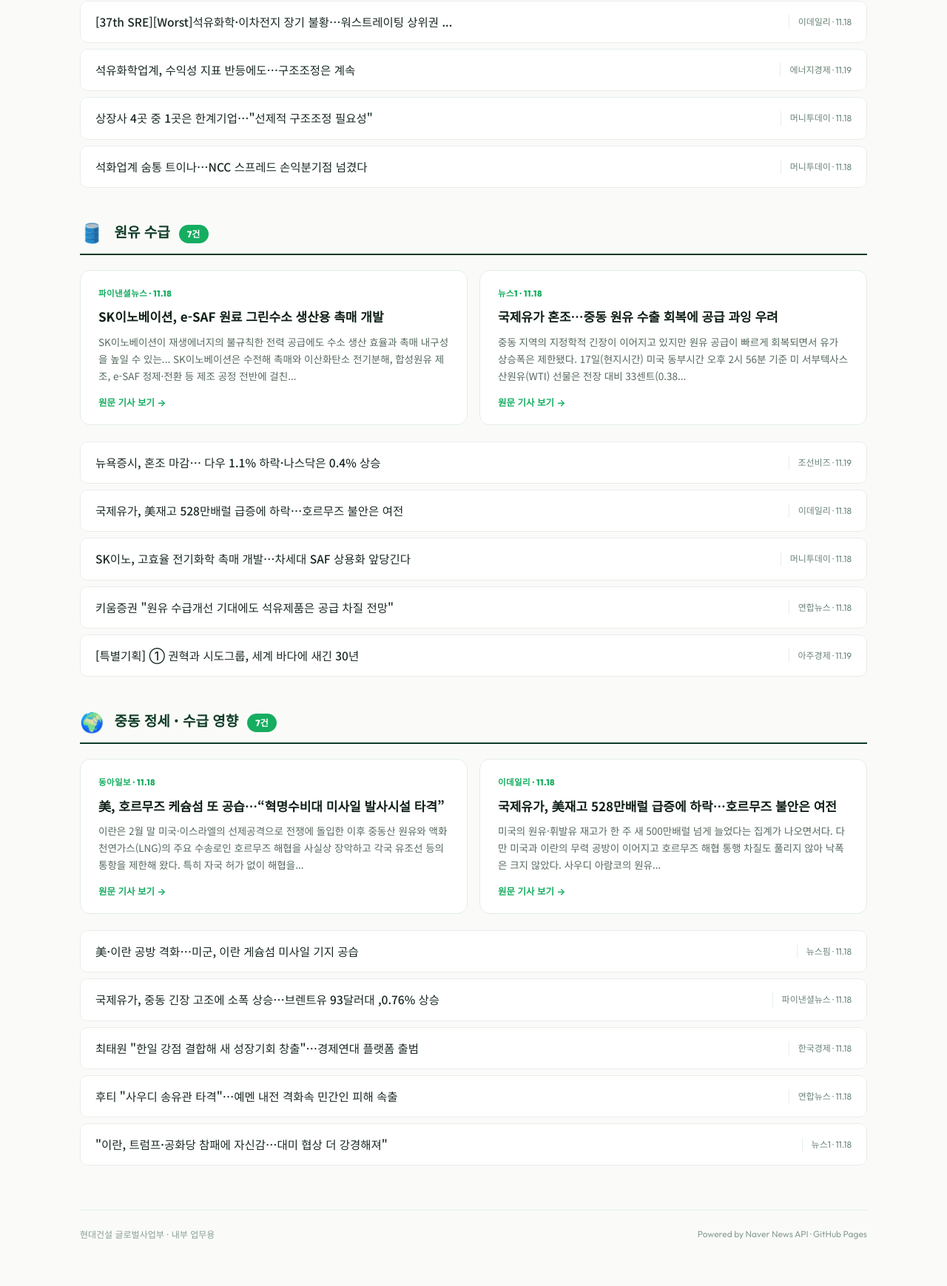
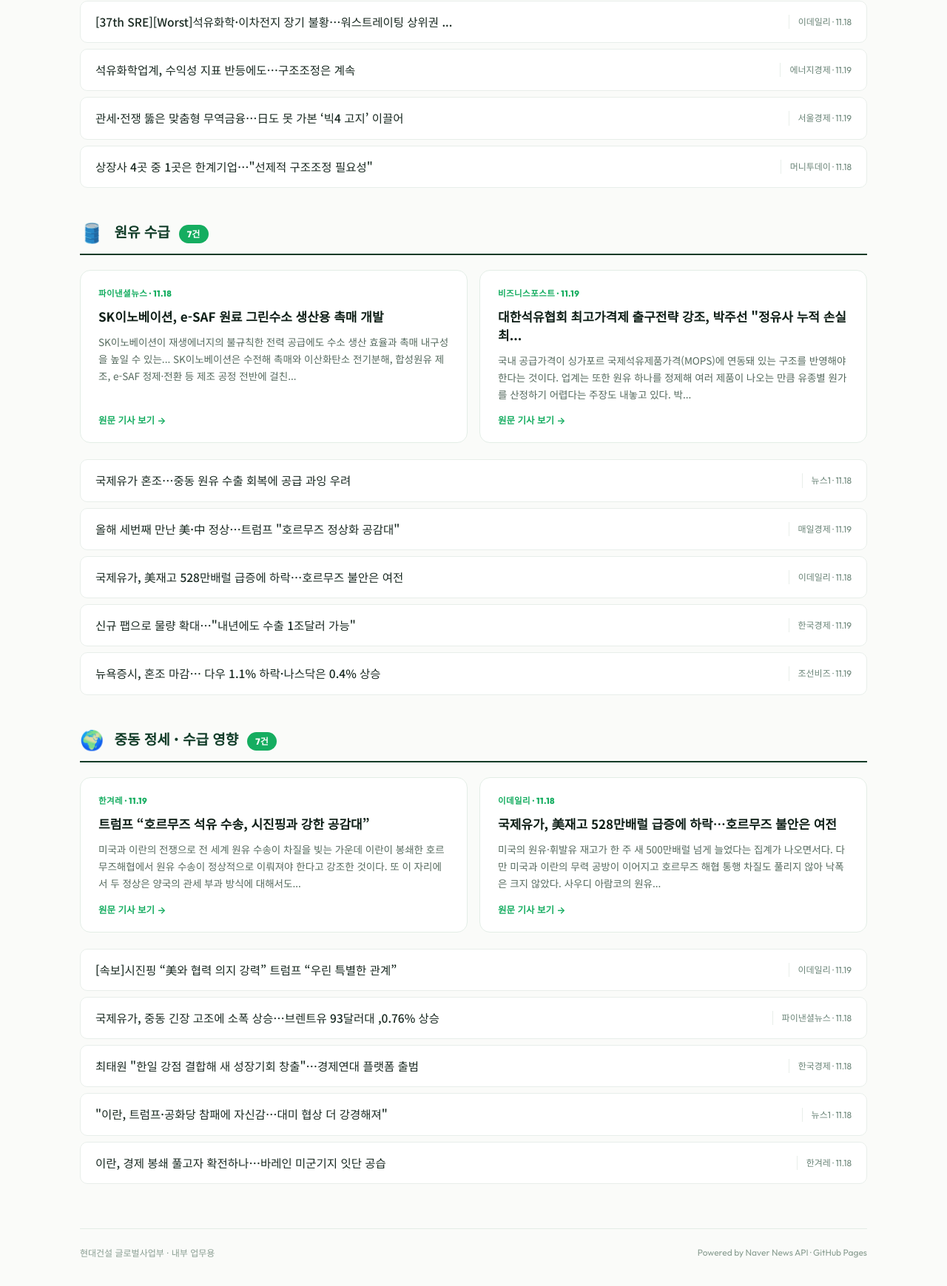
Before and after one commit to hdec-daily-news/oil-naphtha, a plain HTML site: page index.html in a window 1280 px wide. Shown: the part 895-2634 px from the top of the page at 74% size. Drawn offline with Linux system fonts and the light colour scheme.

Commit message:
Daily update 2026-11-19

```diff
--- a/index.html
+++ b/index.html
@@ -88,14 +88,14 @@
             </a>
           </li>
           <li class="headline">
-            <a href="https://www.mt.co.kr/stock/2026/11/18/2026111810044441906" target="_blank" rel="noopener">
-              <span class="hl-title">상장사 4곳 중 1곳은 한계기업…&quot;선제적 구조조정 필요성&quot;</span>
-              <span class="hl-meta">머니투데이 · 11.18</span>
+            <a href="https://www.sedaily.com/article/20116648?ref=naver" target="_blank" rel="noopener">
+              <span class="hl-title">관세·전쟁 뚫은 맞춤형 무역금융…日도 못 가본 ‘빅4 고지’ 이끌어</span>
+              <span class="hl-meta">서울경제 · 11.19</span>
             </a>
           </li>
           <li class="headline">
-            <a href="https://www.mt.co.kr/industry/2026/11/18/2026111713223063085" target="_blank" rel="noopener">
-              <span class="hl-title">석화업계 숨통 트이나…NCC 스프레드 손익분기점 넘겼다</span>
+            <a href="https://www.mt.co.kr/stock/2026/11/18/2026111810044441906" target="_blank" rel="noopener">
+              <span class="hl-title">상장사 4곳 중 1곳은 한계기업…&quot;선제적 구조조정 필요성&quot;</span>
               <span class="hl-meta">머니투데이 · 11.18</span>
             </a>
           </li></ul>
@@ -115,16 +115,22 @@
           <p class="top-card-desc">SK이노베이션이 재생에너지의 불규칙한 전력 공급에도 수소 생산 효율과 촉매 내구성을 높일 수 있는... SK이노베이션은 수전해 촉매와 이산화탄소 전기분해, 합성원유 제조, e-SAF 정제·전환 등 제조 공정 전반에 걸친... </p>
           <span class="top-card-more">원문 기사 보기 →</span>
         </a>
-        <a class="top-card" href="https://www.news1.kr/world/usa-canada/6357379" target="_blank" rel="noopener">
-          <div class="top-card-source">뉴스1 · 11.18</div>
-          <h3 class="top-card-title">국제유가 혼조…중동 원유 수출 회복에 공급 과잉 우려</h3>
-          <p class="top-card-desc">중동 지역의 지정학적 긴장이 이어지고 있지만 원유 공급이 빠르게 회복되면서 유가 상승폭은 제한됐다. 17일(현지시간) 미국 동부시간 오후 2시 56분 기준 미 서부텍사스산원유(WTI) 선물은 전장 대비 33센트(0.38... </p>
+        <a class="top-card" href="https://www.businesspost.co.kr/BP?command=article_view&amp;num=452413" target="_blank" rel="noopener">
+          <div class="top-card-source">비즈니스포스트 · 11.19</div>
+          <h3 class="top-card-title">대한석유협회 최고가격제 출구전략 강조, 박주선 &quot;정유사 누적 손실 최...</h3>
+          <p class="top-card-desc">국내 공급가격이 싱가포르 국제석유제품가격(MOPS)에 연동돼 있는 구조를 반영해야 한다는 것이다. 업계는 또한 원유 하나를 정제해 여러 제품이 나오는 만큼 유종별 원가를 산정하기 어렵다는 주장도 내놓고 있다. 박... </p>
           <span class="top-card-more">원문 기사 보기 →</span>
         </a></div><ul class="headlines">
           <li class="headline">
-            <a href="https://biz.chosun.com/international/international_economy/2026/11/19/DFQNGCV7MJH3DG3C4WPV4VN75Y/?utm_source=naver&amp;utm_medium=original&amp;utm_campaign=biz" target="_blank" rel="noopener">
-              <span class="hl-title">뉴욕증시, 혼조 마감… 다우 1.1% 하락·나스닥은 0.4% 상승</span>
-              <span class="hl-meta">조선비즈 · 11.19</span>
+            <a href="https://www.news1.kr/world/usa-canada/6357379" target="_blank" rel="noopener">
+              <span class="hl-title">국제유가 혼조…중동 원유 수출 회복에 공급 과잉 우려</span>
+              <span class="hl-meta">뉴스1 · 11.18</span>
+            </a>
+          </li>
+          <li class="headline">
+            <a href="https://www.mk.co.kr/article/12213875" target="_blank" rel="noopener">
+              <span class="hl-title">올해 세번째 만난 美·中 정상…트럼프 &quot;호르무즈 정상화 공감대&quot;</span>
+              <span class="hl-meta">매일경제 · 11.19</span>
             </a>
           </li>
           <li class="headline">
@@ -134,21 +140,15 @@
             </a>
           </li>
           <li class="headline">
-            <a href="https://www.mt.co.kr/industry/2026/11/18/2026111808275616648" target="_blank" rel="noopener">
-              <span class="hl-title">SK이노, 고효율 전기화학 촉매 개발…차세대 SAF 상용화 앞당긴다</span>
-              <span class="hl-meta">머니투데이 · 11.18</span>
+            <a href="https://www.hankyung.com/article/2026111982081" target="_blank" rel="noopener">
+              <span class="hl-title">신규 팹으로 물량 확대…&quot;내년에도 수출 1조달러 가능&quot;</span>
+              <span class="hl-meta">한국경제 · 11.19</span>
             </a>
           </li>
           <li class="headline">
-            <a href="https://www.yna.co.kr/view/AKR20261118029300008?input=1195m" target="_blank" rel="noopener">
-              <span class="hl-title">키움증권 &quot;원유 수급개선 기대에도 석유제품은 공급 차질 전망&quot;</span>
-              <span class="hl-meta">연합뉴스 · 11.18</span>
-            </a>
-          </li>
-          <li class="headline">
-            <a href="https://www.ajunews.com/view/20261118080346787" target="_blank" rel="noopener">
-              <span class="hl-title">[특별기획] ➀ 권혁과 시도그룹, 세계 바다에 새긴 30년</span>
-              <span class="hl-meta">아주경제 · 11.19</span>
+            <a href="https://biz.chosun.com/international/international_economy/2026/11/19/DFQNGCV7MJH3DG3C4WPV4VN75Y/?utm_source=naver&amp;utm_medium=original&amp;utm_campaign=biz" target="_blank" rel="noopener">
+              <span class="hl-title">뉴욕증시, 혼조 마감… 다우 1.1% 하락·나스닥은 0.4% 상승</span>
+              <span class="hl-meta">조선비즈 · 11.19</span>
             </a>
           </li></ul>
     </section>
@@ -161,10 +161,10 @@
         </div>
       </div>
       <div class="top-cards">
-        <a class="top-card" href="https://www.donga.com/news/Inter/article/all/20261118/135043364/1" target="_blank" rel="noopener">
-          <div class="top-card-source">동아일보 · 11.18</div>
-          <h3 class="top-card-title">美, 호르무즈 케슘섬 또 공습…“혁명수비대 미사일 발사시설 타격”</h3>
-          <p class="top-card-desc">이란은 2월 말 미국·이스라엘의 선제공격으로 전쟁에 돌입한 이후 중동산 원유와 액화천연가스(LNG)의 주요 수송로인 호르무즈 해협을 사실상 장악하고 각국 유조선 등의 통항을 제한해 왔다. 특히 자국 허가 없이 해협을... </p>
+        <a class="top-card" href="https://www.hani.co.kr/arti/international/international_general/1288151.html" target="_blank" rel="noopener">
+          <div class="top-card-source">한겨레 · 11.19</div>
+          <h3 class="top-card-title">트럼프 “호르무즈 석유 수송, 시진핑과 강한 공감대”</h3>
+          <p class="top-card-desc">미국과 이란의 전쟁으로 전 세계 원유 수송이 차질을 빚는 가운데 이란이 봉쇄한 호르무즈해협에서 원유 수송이 정상적으로 이뤄져야 한다고 강조한 것이다. 또 이 자리에서 두 정상은 양국의 관세 부과 방식에 대해서도... </p>
           <span class="top-card-more">원문 기사 보기 →</span>
         </a>
         <a class="top-card" href="https://www.edaily.co.kr/News/Read?newsId=03040566645647032&amp;mediaCodeNo=257&amp;utm_source=naver&amp;utm_medium=referral&amp;utm_campaign=news_syndication&amp;utm_content=original_article" target="_blank" rel="noopener">
@@ -174,9 +174,9 @@
           <span class="top-card-more">원문 기사 보기 →</span>
         </a></div><ul class="headlines">
           <li class="headline">
-            <a href="https://www.newspim.com/news/view/20261118000200" target="_blank" rel="noopener">
-              <span class="hl-title">美·이란 공방 격화…미군, 이란 게슘섬 미사일 기지 공습</span>
-              <span class="hl-meta">뉴스핌 · 11.18</span>
+            <a href="https://www.edaily.co.kr/News/Read?newsId=03266886645647360&amp;mediaCodeNo=257&amp;utm_source=naver&amp;utm_medium=referral&amp;utm_campaign=news_syndication&amp;utm_content=original_article" target="_blank" rel="noopener">
+              <span class="hl-title">[속보]시진핑 “美와 협력 의지 강력” 트럼프 “우린 특별한 관계”</span>
+              <span class="hl-meta">이데일리 · 11.19</span>
             </a>
           </li>
           <li class="headline">
@@ -192,15 +192,15 @@
             </a>
           </li>
           <li class="headline">
-            <a href="https://www.yna.co.kr/view/AKR20261118024700009?input=1195m" target="_blank" rel="noopener">
-              <span class="hl-title">후티 &quot;사우디 송유관 타격&quot;…예멘 내전 격화속 민간인 피해 속출</span>
-              <span class="hl-meta">연합뉴스 · 11.18</span>
+            <a href="https://www.news1.kr/world/middleeast-africa/6358266" target="_blank" rel="noopener">
+              <span class="hl-title">&quot;이란, 트럼프·공화당 참패에 자신감…대미 협상 더 강경해져&quot;</span>
+              <span class="hl-meta">뉴스1 · 11.18</span>
             </a>
           </li>
           <li class="headline">
-            <a href="https://www.news1.kr/world/middleeast-africa/6358266" target="_blank" rel="noopener">
-              <span class="hl-title">&quot;이란, 트럼프·공화당 참패에 자신감…대미 협상 더 강경해져&quot;</span>
-              <span class="hl-meta">뉴스1 · 11.18</span>
+            <a href="https://www.hani.co.kr/arti/international/international_general/1287951.html" target="_blank" rel="noopener">
+              <span class="hl-title">이란, 경제 봉쇄 풀고자 확전하나…바레인 미군기지 잇단 공습</span>
+              <span class="hl-meta">한겨레 · 11.18</span>
             </a>
           </li></ul>
     </section>
```
Also changed, not shown: oil_naphtha.csv (+10 -10 lines).
